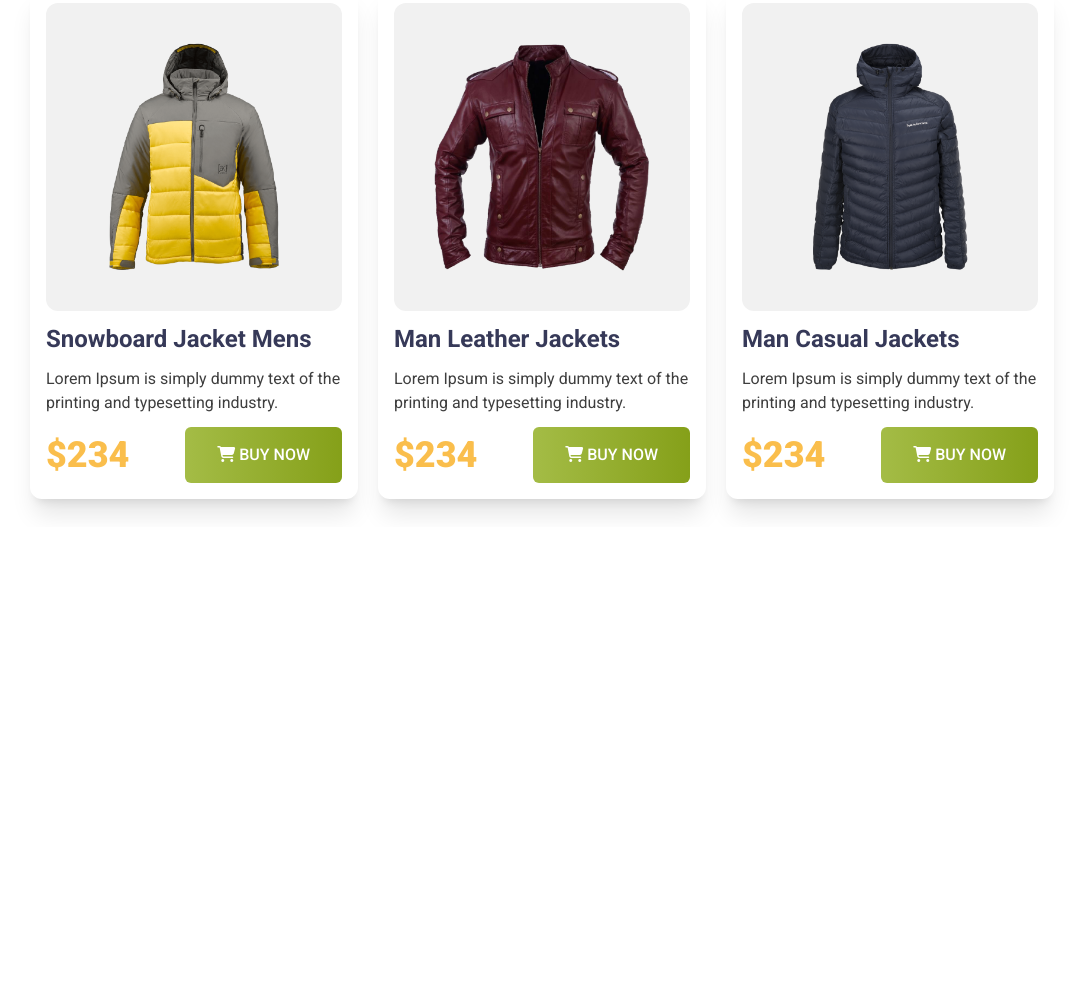
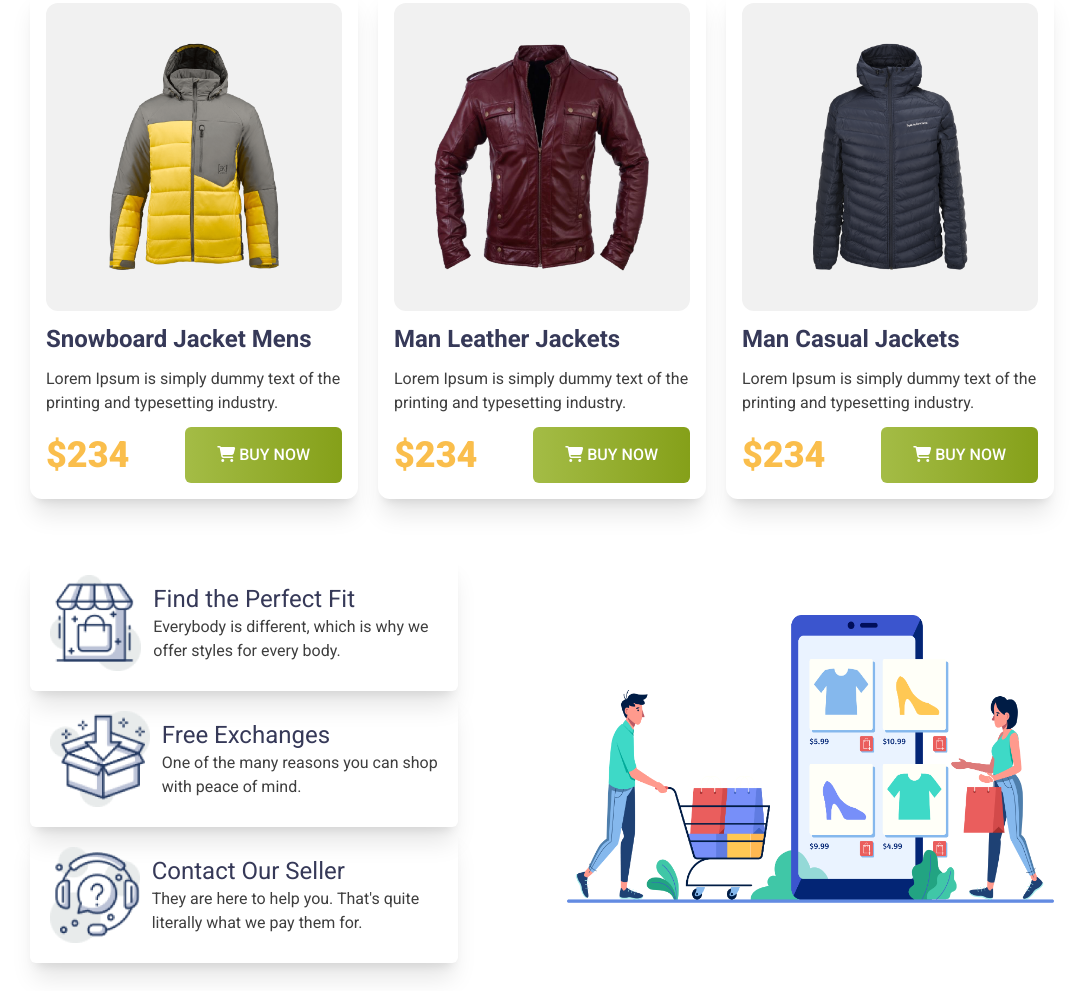
Before and after one commit to sharifrayhan/penguin-fashion, a plain HTML site: page index.html in a window 1280 px wide. Shown: the part 1525-2516 px from the top of the page, without its empty margins (98-1183 px from the left). Before the commit the page ends 2052 px from the top, so only its background shows below. Drawn offline with nearby package versions, Linux system fonts and the light colour scheme.

Commit message:
structure complete

```diff
--- a/index.html
+++ b/index.html
@@ -148,5 +148,41 @@
             </div>
         </div>
     </section>
+
+    <!-- This is the fourth section -->
+
+    <section class="py-7 px-32 flex items-center justify-between">
+        <!-- Text Container -->
+        <div>
+            <!-- Text-box 1 -->
+            <div class="p-5 rounded-md flex items-center gap-3 shadow-xl">
+                <img class="h-24" src="Images/house.png" alt="">
+                <div>
+                    <h2 class="roboto text-[#363958] text-2xl">Find the Perfect Fit</h2>
+                    <p class="text-[#3E3E3E] text-base roboto">Everybody is different, which is why we <br>
+                        offer styles for every body.</p>
+                </div>
+            </div>
+            <!-- Text-box 2 -->
+            <div class="p-5 rounded-md flex items-center gap-3 shadow-xl">
+                <img class="h-24" src="Images/box.png" alt="">
+                <div>
+                    <h2 class="roboto text-[#363958] text-2xl">Free Exchanges</h2>
+                    <p class="text-[#3E3E3E] text-base roboto">One of the many reasons you can shop<br>
+                        with peace of mind.</p>
+                </div>
+            </div>
+            <!-- Text-box 3 -->
+            <div class="p-5 rounded-md flex items-center gap-3 shadow-xl">
+                <img class="h-24" src="Images/question.png" alt="">
+                <div>
+                    <h2 class="roboto text-[#363958] text-2xl">Contact Our Seller</h2>
+                    <p class="text-[#3E3E3E] text-base roboto">They are here to help you. That's quite<br>
+                        literally what we pay them for.</p>
+                </div>
+            </div>
+        </div>
+        <img class="h-72" src="Images/shopping.png" alt="">
+    </section>
 </body>
 </html>
```
